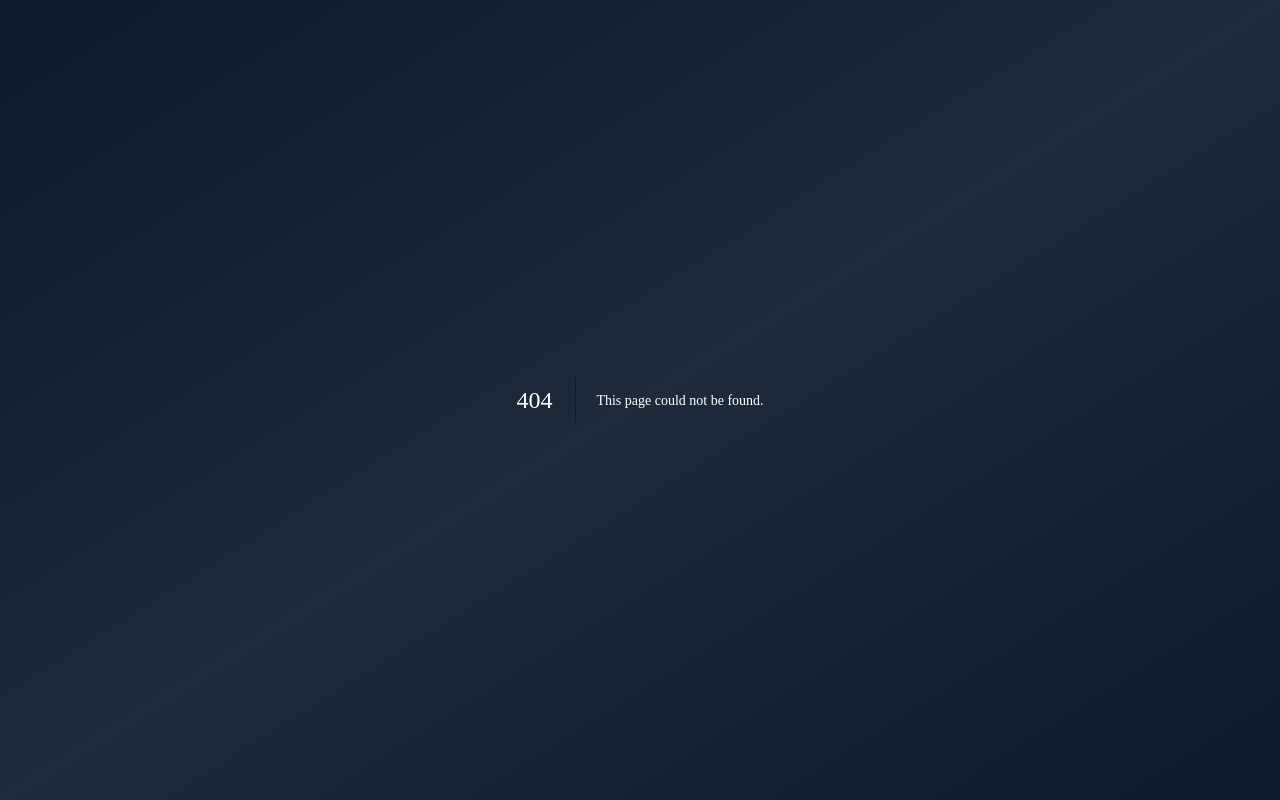
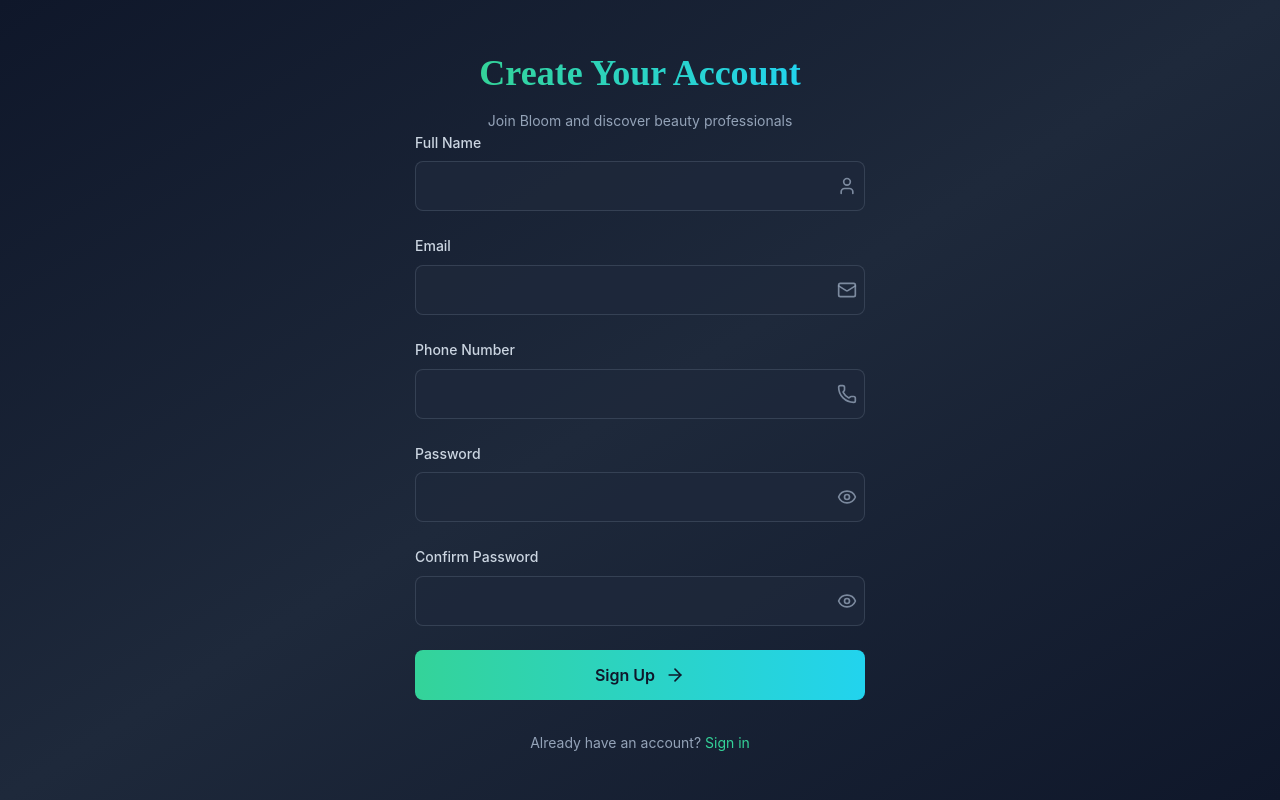
Before and after one commit to Nii-Armah/bloom-frontend, a Next.js app: page /signup/client in a window 1280 px wide. Before the commit this address had no page. Built offline with nearby package versions, Linux system fonts and the light colour scheme.

Commit message:
Create client signup page
Handles client registration.

```diff
--- /dev/null
+++ b/src/app/signup/client/page.tsx
@@ -0,0 +1,3 @@
+import ClientSignupPage from "@/features/auth/signup/ClientSignUpPage";
+
+export default ClientSignupPage;
--- /dev/null
+++ b/src/features/auth/signup/ClientSignUpPage.tsx
@@ -0,0 +1,73 @@
+import styles from "./SignUp.module.css";
+
+import Link from "next/link";
+
+import { ArrowRight, EyeIcon, MailIcon, Phone, User } from "lucide-react";
+import { Button, PasswordInput, TextInput } from "@mantine/core";
+
+export default function ClientSignUpPage() {
+  return (
+    <div className={styles.page}>
+      <h1 className={styles.logo}>Create Your Account</h1>
+      <p className={styles.tagline}>
+        Join Bloom and discover beauty professionals
+      </p>
+
+      <form className={styles.form}>
+        <div className={styles.fieldGroup}>
+          <label className={styles.label}>Full Name</label>
+          <TextInput
+            type="text"
+            className={styles.inputField}
+            rightSection={<User width={20} height={20} />}
+          />
+        </div>
+
+        <div className={styles.fieldGroup}>
+          <label className={styles.label}>Email</label>
+          <TextInput
+            type="email"
+            className={styles.inputField}
+            rightSection={<MailIcon width={20} height={20} />}
+          />
+        </div>
+
+        <div className={styles.fieldGroup}>
+          <label className={styles.label}>Phone Number</label>
+          <TextInput
+            className={styles.inputField}
+            rightSection={<Phone width={20} height={20} />}
+          />
+        </div>
+
+        <div className={styles.fieldGroup}>
+          <label className={styles.label}>Password</label>
+          <PasswordInput
+            className={styles.inputField}
+            rightSection={<EyeIcon cursor="pointer" width={20} height={20} />}
+          />
+        </div>
+
+        <div className={styles.fieldGroup}>
+          <label className={styles.label}>Confirm Password</label>
+          <PasswordInput
+            className={styles.inputField}
+            rightSection={<EyeIcon cursor="pointer" width={20} height={20} />}
+          />
+        </div>
+
+        <Button type="button" className={styles.submitButton}>
+          Sign Up{" "}
+          <ArrowRight width={20} height={20} className={styles.rightArrow} />
+        </Button>
+      </form>
+
+      <p className={styles.footer}>
+        Already have an account?{" "}
+        <Link href="/login" className={styles.signInLink}>
+          Sign in
+        </Link>
+      </p>
+    </div>
+  );
+}
--- /dev/null
+++ b/src/features/auth/signup/SignUp.module.css
@@ -0,0 +1,114 @@
+.page {
+  height: 100%;
+  display: flex;
+  flex-direction: column;
+  justify-content: center;
+  align-items: center;
+}
+
+.logo {
+  font-size: 2.25rem;
+  font-weight: bold;
+  background: linear-gradient(to right, rgb(52, 211, 153), rgb(34, 211, 238));
+  -webkit-background-clip: text;
+  -webkit-text-fill-color: transparent;
+  background-clip: text;
+}
+
+.tagline {
+  color: rgb(148, 163, 184);
+  font-size: 0.875rem;
+  margin-top: 0.5rem;
+}
+
+.form {
+  display: flex;
+  flex-direction: column;
+  gap: 1.5rem;
+  width: 450px;
+}
+
+.fieldGroup {
+  display: flex;
+  flex-direction: column;
+}
+
+.label {
+  display: block;
+  font-size: 0.875rem;
+  font-weight: 500;
+  color: rgb(203, 213, 225);
+  margin-bottom: 0.5rem;
+}
+
+.rightArrow {
+  margin-left: 10px;
+}
+
+.inputField :global(.mantine-Input-input) {
+  padding: 0.75rem 1rem;
+  border-radius: 0.5rem;
+  background: rgba(30, 41, 59, 0.8);
+  border: 1px solid rgba(148, 163, 184, 0.2);
+  color: white;
+  font-size: 1rem;
+  transition: all 0.2s;
+  height: 50px;
+}
+
+.inputField :global(.mantine-Input-input:focus) {
+  border-color: rgb(52, 211, 153) !important;
+  background: rgba(30, 41, 59, 1);
+  outline: none;
+}
+
+.inputField :global(.mantine-Input-section) {
+  color: rgba(148, 163, 184, 0.8);
+}
+
+.inputField :global(.mantine-PasswordInput-input:focus),
+.inputField :global(.mantine-PasswordInput-input:focus-within) {
+  border-color: rgb(52, 211, 153) !important;
+  outline: none !important;
+  background: rgba(30, 41, 59, 1);
+}
+
+.submitButton {
+  padding: 0.75rem 1rem !important;
+  border-radius: 0.5rem !important;
+  background: linear-gradient(
+    to right,
+    rgb(52, 211, 153),
+    rgb(34, 211, 238)
+  ) !important;
+  color: rgb(15, 23, 42) !important;
+  font-weight: 600;
+  font-size: 1rem;
+  border: none;
+  cursor: pointer;
+  transition: all 0.2s;
+
+  height: 50px !important;
+}
+
+.submitButton:hover {
+  opacity: 0.9;
+  transform: translateY(-1px);
+  box-shadow: 0 4px 12px rgba(52, 211, 153, 0.3);
+}
+
+.submitButton:active {
+  transform: translateY(0);
+}
+
+.footer {
+  text-align: center;
+  font-size: 0.875rem;
+  color: rgb(148, 163, 184);
+  margin-top: 2rem;
+}
+
+.signInLink {
+  color: rgb(52, 211, 153);
+  text-decoration: none;
+}
```
